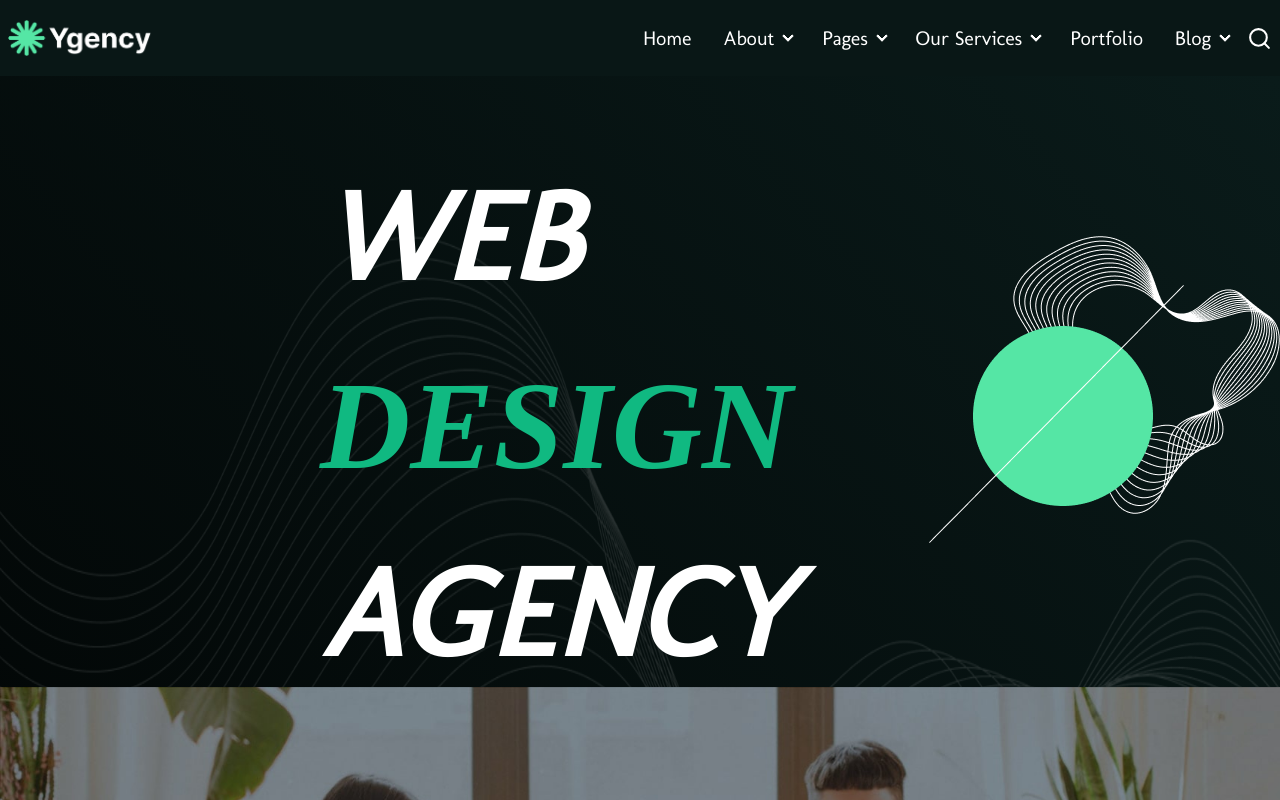
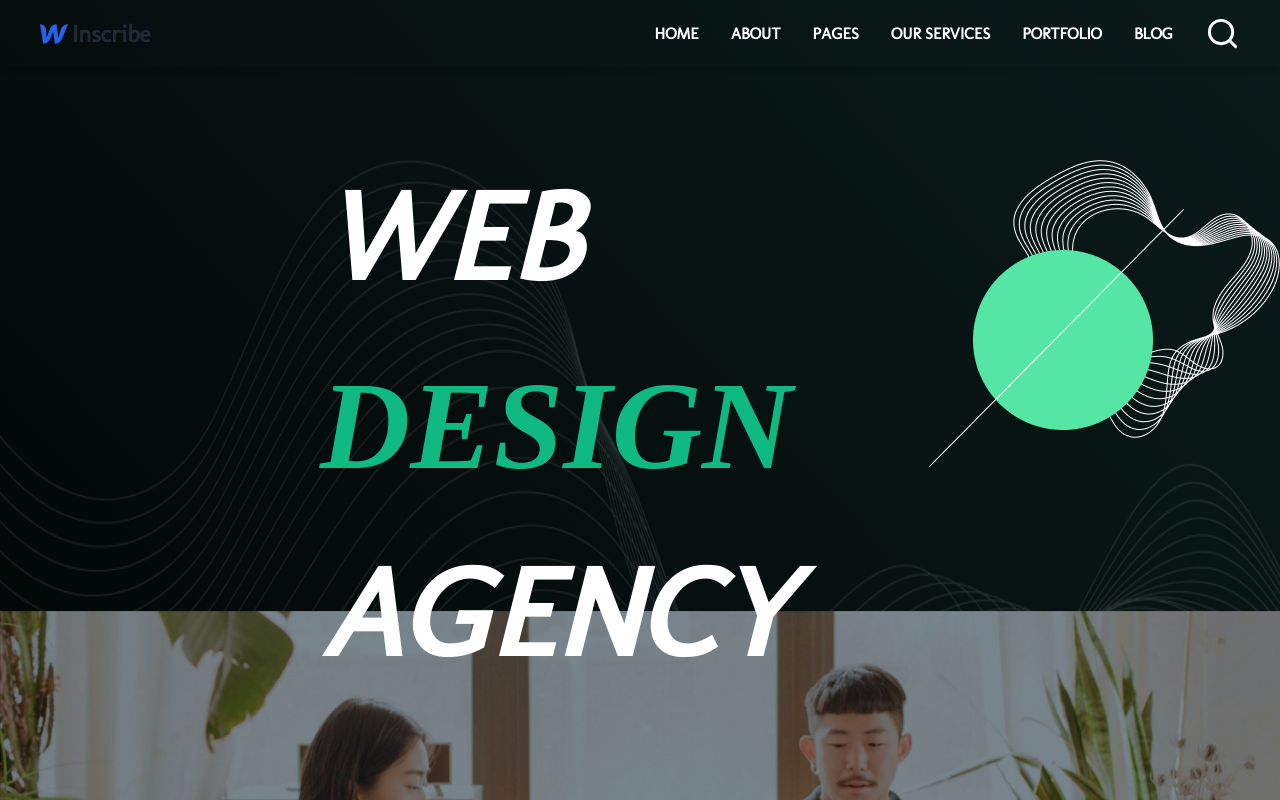
Before and after one commit to Parvez-Rahman100/webgency, a React (Create React App) app: page / in a window 1280 px wide. Shown: the top 800 px of the page. Built offline with nearby package versions, Linux system fonts and the light colour scheme; a web font is replaced by a local one.

Commit message:
making nav bar responsive

```diff
--- a/src/Components/Hero/Hero.jsx
+++ b/src/Components/Hero/Hero.jsx
@@ -14,7 +14,7 @@ const Hero = () => {
           }}
         >
           <div className="container mx-auto ">
-            <div className="absolute z-10 top-36 left-1/4">
+            <div className="absolute z-[1] top-36 left-1/4">
               <h1 className=" text-[125px] font-bold italic text-white select-none ">
                 WEB <br />
                 <span className="font-new text-emerald-500">DESIGN</span>
--- a/src/Components/Navbar/Navbar.jsx
+++ b/src/Components/Navbar/Navbar.jsx
@@ -1,9 +1,21 @@
 import React, { useEffect, useState } from "react";
+import { BiMenuAltRight } from "react-icons/bi";
 import { FiSearch } from "react-icons/fi";
-import logo from "../../assests/logo.png";
+import { GiTireIronCross } from "react-icons/gi";
+import { SiWebflow } from "react-icons/si";
 
 const Navbar = () => {
   const [visible, setVisible] = useState(false);
+  let [open, setOpen] = useState(false);
+
+  let Links = [
+    { name: "HOME", link: "/" },
+    { name: "ABOUT", link: "/" },
+    { name: "PAGES", link: "/" },
+    { name: "OUR SERVICES", link: "/" },
+    { name: "PORTFOLIO", link: "/" },
+    { name: "BLOG", link: "/" },
+  ];
 
   useEffect(() => {
     window.addEventListener("scroll", () => {
@@ -13,7 +25,51 @@ const Navbar = () => {
 
   return (
     <nav>
-      <div className={` ${visible ? "blur-nav" : ""} bg-[#091716]`}>
+      <div
+        className={`${
+          visible ? "blur-nav" : ""
+        } shadow-md w-full fixed top-0 left-0`}
+      >
+        <div className="md:flex items-center justify-between  py-4 md:px-10 px-7">
+          {/* logo section */}
+          <div className="font-bold text-2xl cursor-pointer flex items-center gap-1">
+            <SiWebflow className="w-7 h-7 text-blue-600" />
+            <span>Inscribe</span>
+          </div>
+          {/* Menu icon */}
+          <div
+            onClick={() => setOpen(!open)}
+            className="absolute right-8 top-6 cursor-pointer md:hidden w-7 h-7"
+          >
+            {open ? <GiTireIronCross /> : <BiMenuAltRight />}
+          </div>
+          {/* linke items */}
+          <ul
+            className={` md:flex md:items-center   md:pb-0 pb-12 absolute md:static  md:z-20 z-20 left-0 w-full md:w-auto md:pl-0 pl-9 transition-all duration-500 ease-in ${
+              open ? "top-12 && bg-emerald-600 && text-black " : "top-[-490px]"
+            }`}
+          >
+            {Links.map((link) => (
+              <li className="md:ml-8 md:my-0 my-7 font-semibold">
+                <a
+                  href={link.link}
+                  className={`${
+                    open ? " text-black font-semibold " : "text-white"
+                  }   hover:text-emerald-500 duration-500`}
+                >
+                  {link.name}
+                </a>
+              </li>
+            ))}
+            <button className=" text-white md:ml-8 font-semibold  rounded duration-500 md:static">
+              <FiSearch size={35} />
+            </button>
+          </ul>
+          {/* button */}
+        </div>
+      </div>
+
+      {/* <div className={` ${visible ? "blur-nav" : ""} bg-[#091716]`}>
         <div className="navbar bg-transparent container mx-auto text-white">
           <div className="flex-1">
             <a href=" #" className=" cursor-pointer normal-case text-xl w-36">
@@ -86,7 +142,7 @@ const Navbar = () => {
             <FiSearch size={25} />
           </div>
         </div>
-      </div>
+      </div> */}
     </nav>
   );
 };
--- a/src/index.css
+++ b/src/index.css
@@ -61,17 +61,3 @@
     -webkit-transform: translateX(-100%);
   }
 }
-
-body {
-  margin: 0;
-  font-family: -apple-system, BlinkMacSystemFont, "Segoe UI", "Roboto", "Oxygen",
-    "Ubuntu", "Cantarell", "Fira Sans", "Droid Sans", "Helvetica Neue",
-    sans-serif;
-  -webkit-font-smoothing: antialiased;
-  -moz-osx-font-smoothing: grayscale;
-}
-
-code {
-  font-family: source-code-pro, Menlo, Monaco, Consolas, "Courier New",
-    monospace;
-}
```
